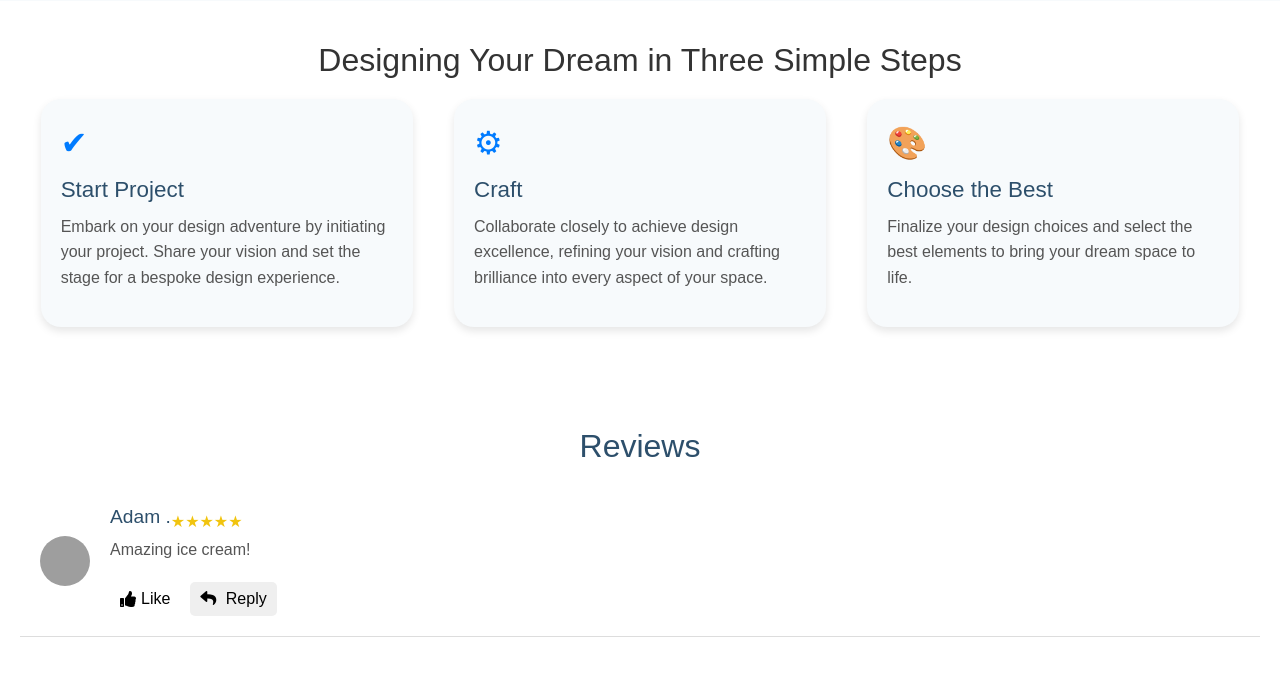
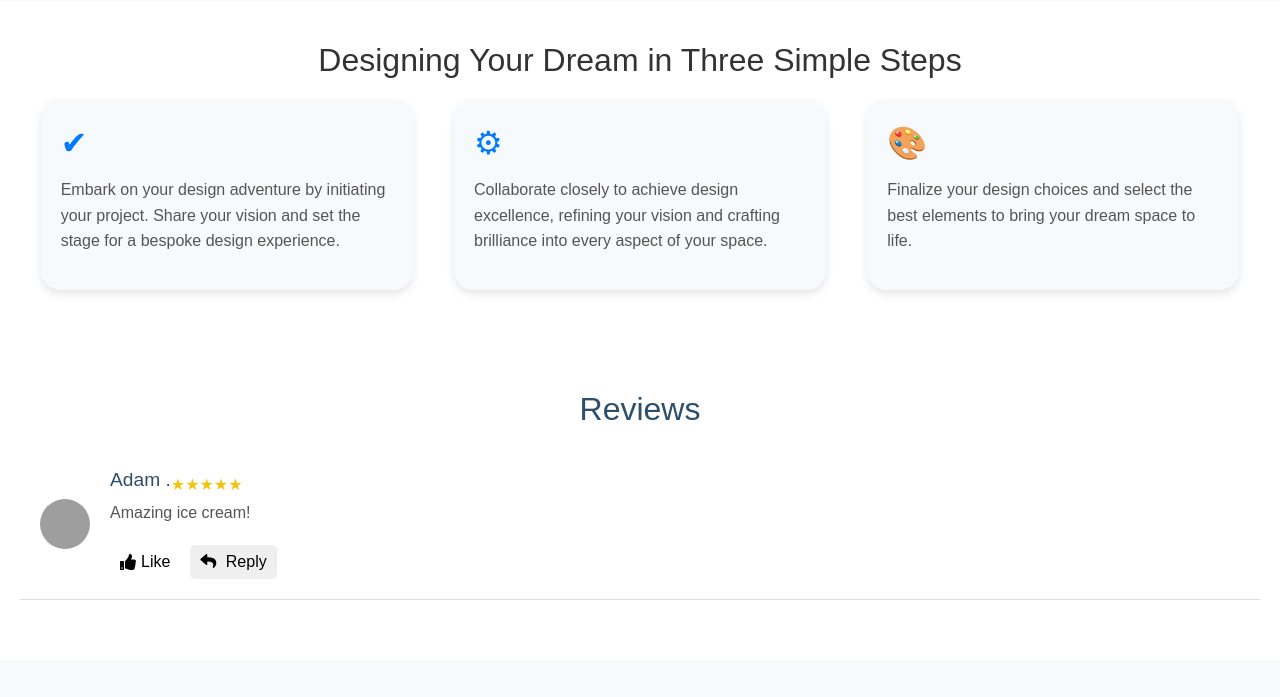
Before and after one commit to DevZakariaAz/PFE-Solicode, a PHP site: page /about.php?publicationid=7 in a window 1280 px wide. Shown: the part 660-1357 px from the top of the page. After the commit the page ends 1260 px from the top, so only its background shows below. Run offline with PHP 8.4, Linux system fonts and the light colour scheme; data comes from the database, SQL or seed files in the repository; some libraries are stand-ins or nearby versions; grey boxes are pictures that could not be loaded.

Commit message:
modified in file about som lins

```diff
--- a/Codage/About.php
+++ b/Codage/About.php
@@ -92,21 +92,21 @@ $reviews = fetchReviews($conn, $publicationid);
             <div class="step">
                 <div class="step-icon">&#x2714;</div>
                 <div class="step-details">
-                    <h3>Start Project</h3>
+                    <!-- <h3>Start Project</h3> -->
                     <p>Embark on your design adventure by initiating your project. Share your vision and set the stage for a bespoke design experience.</p>
                 </div>
             </div>
             <div class="step">
                 <div class="step-icon">&#x2699;</div>
                 <div class="step-details">
-                    <h3>Craft</h3>
+                    <!-- <h3>Craft</h3> -->
                     <p>Collaborate closely to achieve design excellence, refining your vision and crafting brilliance into every aspect of your space.</p>
                 </div>
             </div>
             <div class="step">
                 <div class="step-icon">&#x1F3A8;</div>
                 <div class="step-details">
-                    <h3>Choose the Best</h3>
+                    <!-- <h3>Choose the Best</h3> -->
                     <p>Finalize your design choices and select the best elements to bring your dream space to life.</p>
                 </div>
             </div>
```
